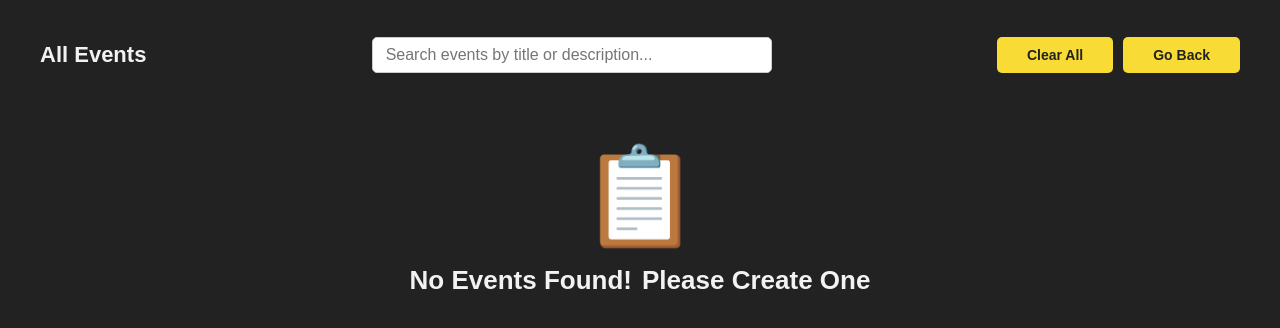
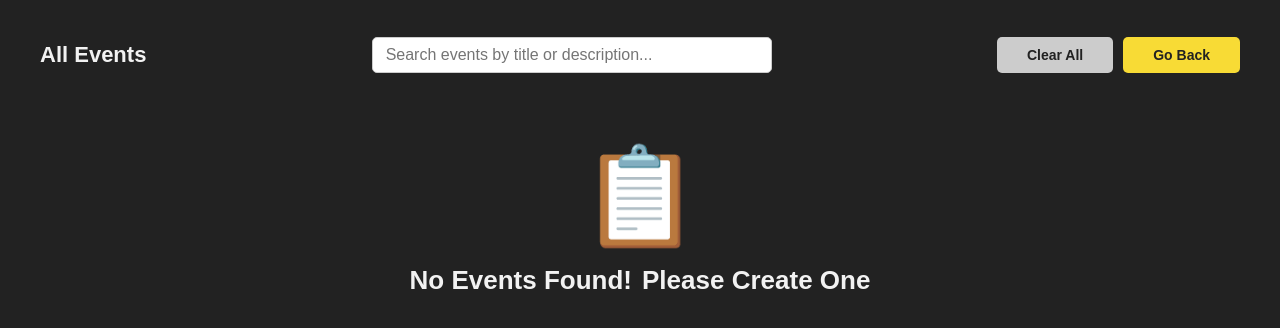
Before and after one commit to Mohosin999/Track-Zone-Application, a React (Vite) app: page /events in a window 1280 px wide. Shown: the top 328 px of the page. Built offline with nearby package versions, Linux system fonts and the light colour scheme.

Commit message:
add disable logic in clear all button

```diff
--- a/src/components/event-page/index.jsx
+++ b/src/components/event-page/index.jsx
@@ -65,7 +65,11 @@ const EventPage = () => {
         </SearchWrapper>
 
         <ButtonGroup>
-          <ActionButton label="Clear All" onClick={handleClearAll} />
+          <ActionButton
+            label="Clear All"
+            onClick={handleClearAll}
+            disabled={allEvents.length === 0}
+          />
           <ActionButton label="Go Back" onClick={handleBack} />
         </ButtonGroup>
       </Header>
```
